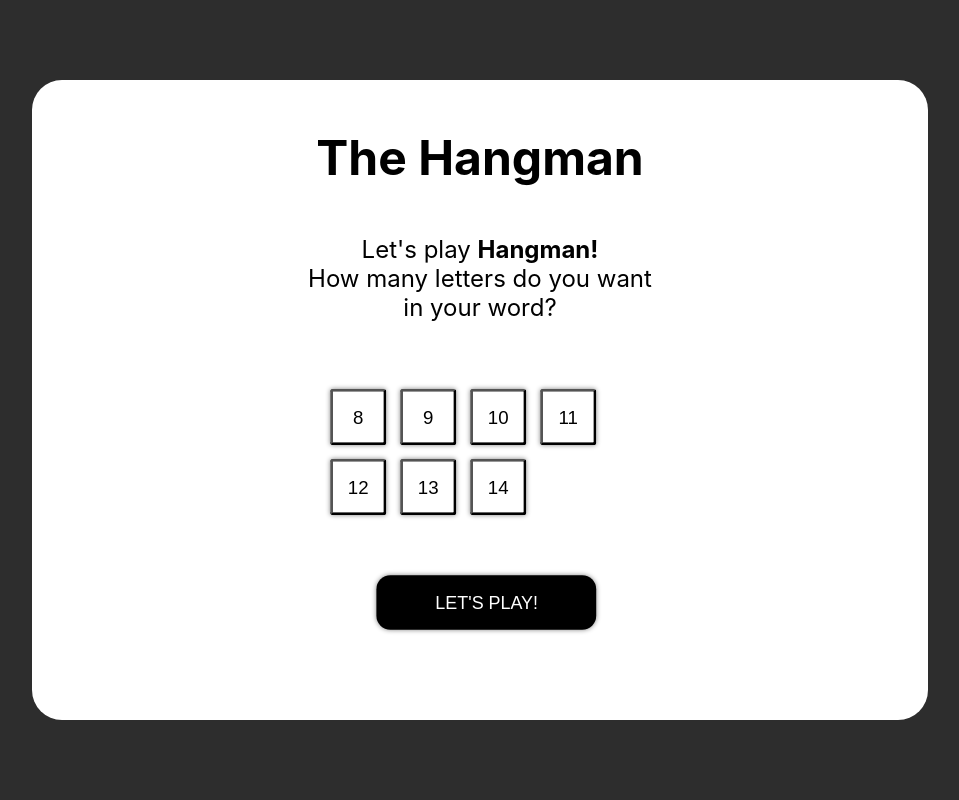
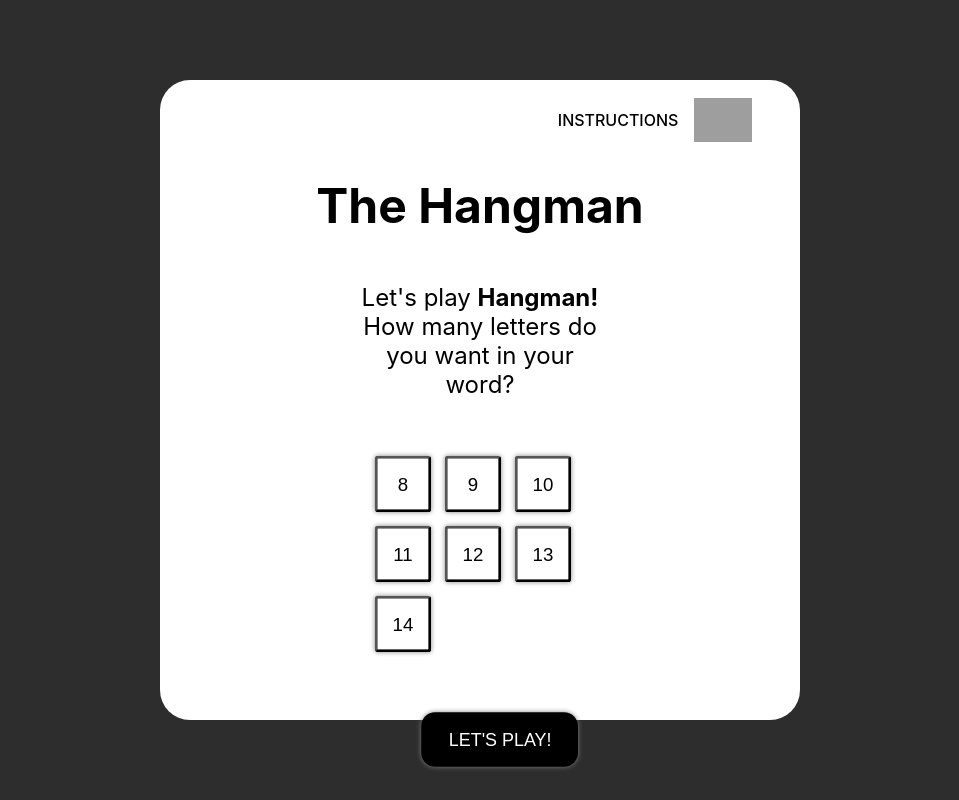
Before and after one commit to Xenonyy/Hangman, a React (Create React App) app: page / in a window 1280 px wide. Shown: the whole page, without its empty margins (160-1119 px from the left). Built offline with nearby package versions, Linux system fonts and the light colour scheme; grey boxes are pictures that could not be loaded.

Commit message:
Added instructions page.

```diff
--- a/src/components/Hangman/Hangman.css
+++ b/src/components/Hangman/Hangman.css
@@ -22,10 +22,11 @@ svg path, svg circle {
     align-items: center;
     flex-flow: column;
 	background-color: #fff;
-	width: 70%;
-	height: 70%;
-	min-height: 40em;
+	width: 50%;
+	height: 80%;
 	border-radius: 30px;
+	position: absolute;
+	padding: 3em 0;
 }
 .hangman-title {
 	margin: 1em;
@@ -89,3 +90,44 @@ button {
 #mistakes {
 	margin: 2em 0 0;
 }
+#instructions {
+	/* width: 40%;
+	height: 45em;
+	position: relative;
+	z-index: 1;
+	text-align: end; */
+	width: 45%;
+    height: 30%;
+    z-index: 1;
+    display: flex;
+    justify-content: flex-end;
+    align-items: center;
+    top: 0;
+    position: absolute;
+	text-transform: uppercase;
+	font-weight: 500;
+}
+#right-arrow {
+	width: 10%;
+	margin: 1em;
+	cursor: pointer;
+}
+#instructions-container {
+	display: flex;
+    justify-content: center;
+    align-items: center;
+    flex-flow: wrap;
+    width: 80%;
+	text-align: center;
+}
+#instruction-title {
+	margin: 2em;
+	font-size: 2rem;
+}
+#instruction-btn {
+	margin-top: 4em;
+    background: #000;
+    color: #fff;
+    border-radius: 10px;
+    padding: 0 4em;
+}
--- a/src/components/Hangman/Hangman.jsx
+++ b/src/components/Hangman/Hangman.jsx
@@ -1,6 +1,7 @@
 import React from 'react';
 import './Hangman.css'
 import word from '../Words/Words';
+import arrow from '../Images/right-arrow.png';
 
 export default class Hangman extends React.Component {
     static defaultProps = {
@@ -67,12 +68,22 @@ export default class Hangman extends React.Component {
     generateWordLength = () => {
         let length = [...Array(7).keys()];
         return length.map(i =>
-            <button key={word.getMinLenght + i} value={word.getMinLenght + i} onClick={this.handleWordLength}>{word.getMinLenght + i}</button>
+            <button key={word.getMinLenght + i} value={word.getMinLenght + i} id={`btn-${i}`} onClick={this.handleWordLength}>{word.getMinLenght + i}</button>
         )
     }
     startGame = () => {
         document.querySelector("#hangman-game").classList.toggle("hide");
         document.querySelector("#hangman-newgame").classList.toggle("hide");
+    }
+    showInstructions = () => {
+        document.querySelector("#hangman-game").classList.add("hide");
+        document.querySelector("#hangman-newgame").classList.add("hide");
+        document.querySelector("#hangman-instructions").classList.remove("hide");
+    }
+    hideInstructions = () => {
+        document.querySelector("#hangman-game").classList.remove("hide");
+        document.querySelector("#hangman-newgame").classList.remove("hide");
+        document.querySelector("#hangman-instructions").classList.add("hide");
     }
     render() {
         // Calculate the outcome of the game and display the state accordingly.
@@ -87,6 +98,24 @@ export default class Hangman extends React.Component {
 
         return(
             <div id="wrapper">
+                <section id="instructions" >
+                    Instructions
+                    <img src={arrow} alt="Arrow" id="right-arrow" onClick={this.showInstructions}/>
+                </section>
+                <article className="hangman-container hide" id="hangman-instructions">
+                    <h1 className="hangman-title">The Hangman</h1>
+                    <div id="instructions-container">
+                        <p id="instruction-title"><b>Game Instructions</b></p>
+                        <p>Lorem ipsum dolor sit amet, consectetur adipiscing elit, sed do eiusmod tempor incididunt ut labore et dolore magna aliqua.
+                            Ut enim ad minim veniam, quis nostrud exercitation ullamco laboris nisi ut aliquip ex ea commodo consequat.
+                            Duis aute irure dolor in reprehenderit in voluptate velit esse cillum dolore eu fugiat nulla pariatur. <br /> <br />
+                            Excepteur sint occaecat cupidatat non proident, sunt in culpa qui officia deserunt mollit anim id est laborum.
+                            </p>
+                        <p></p>
+                        <button id="instruction-btn" onClick={this.hideInstructions}>Got it!</button>
+                    </div>
+                </article>
+
                 <article className="hangman-container" id="hangman-newgame">
                     <h1 className="hangman-title">The Hangman</h1>
                     <div id="new-game-container">
@@ -98,9 +127,10 @@ export default class Hangman extends React.Component {
                         <button id="play-btn" value={this.state.answer.length} onClick={() => {this.startGame();}}>Let's play!</button>
                     </div>
                 </article>
+
                 <article className="hangman-container hide" id="hangman-game">
                     <h1 className="hangman-title">The Hangman</h1>
-                    <p>{result}</p>
+                    <p style={{WebkitTextStrokeWidth:"medium"}}>{result}</p>
                     {/* <p>{this.state.answer}</p> */}
                     <p>{gameOver ? `Correct word: ${this.state.answer}` : this.guessedLetter()}</p>
                     <p id="keyboard-text">Play with a word</p>
```
